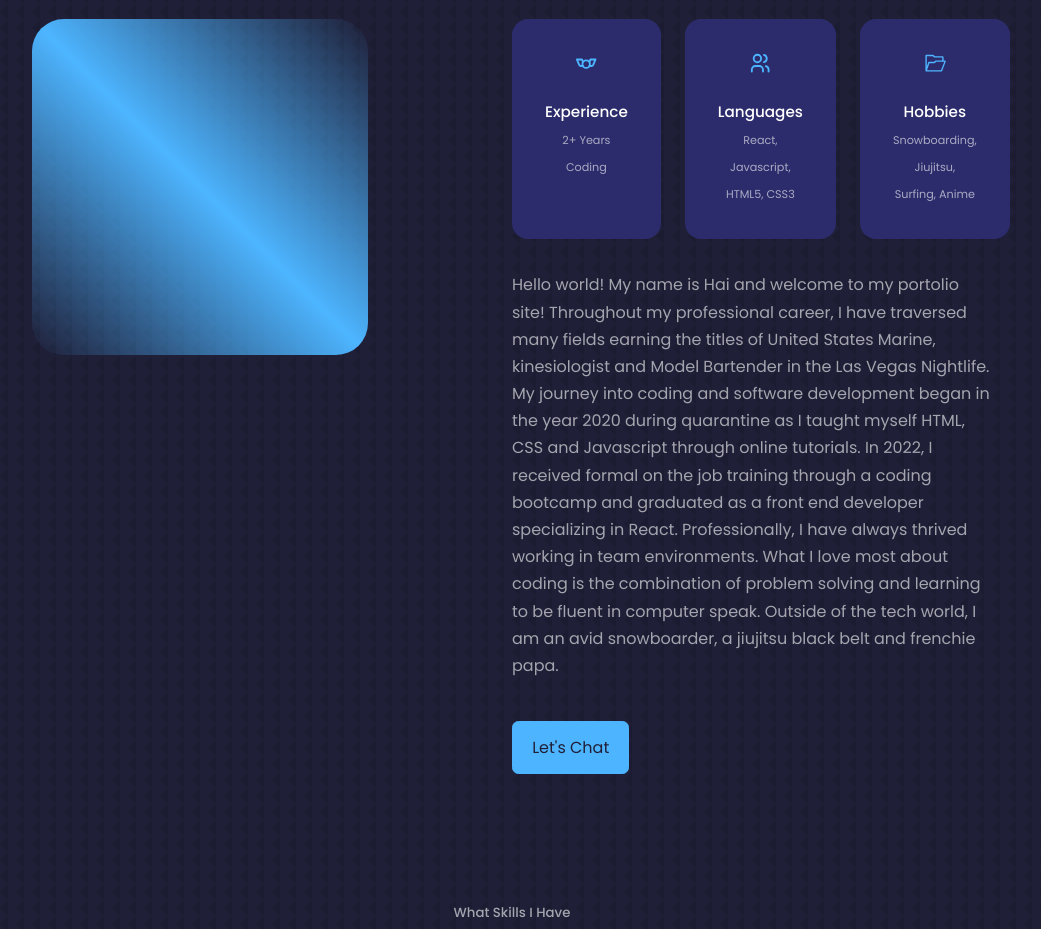
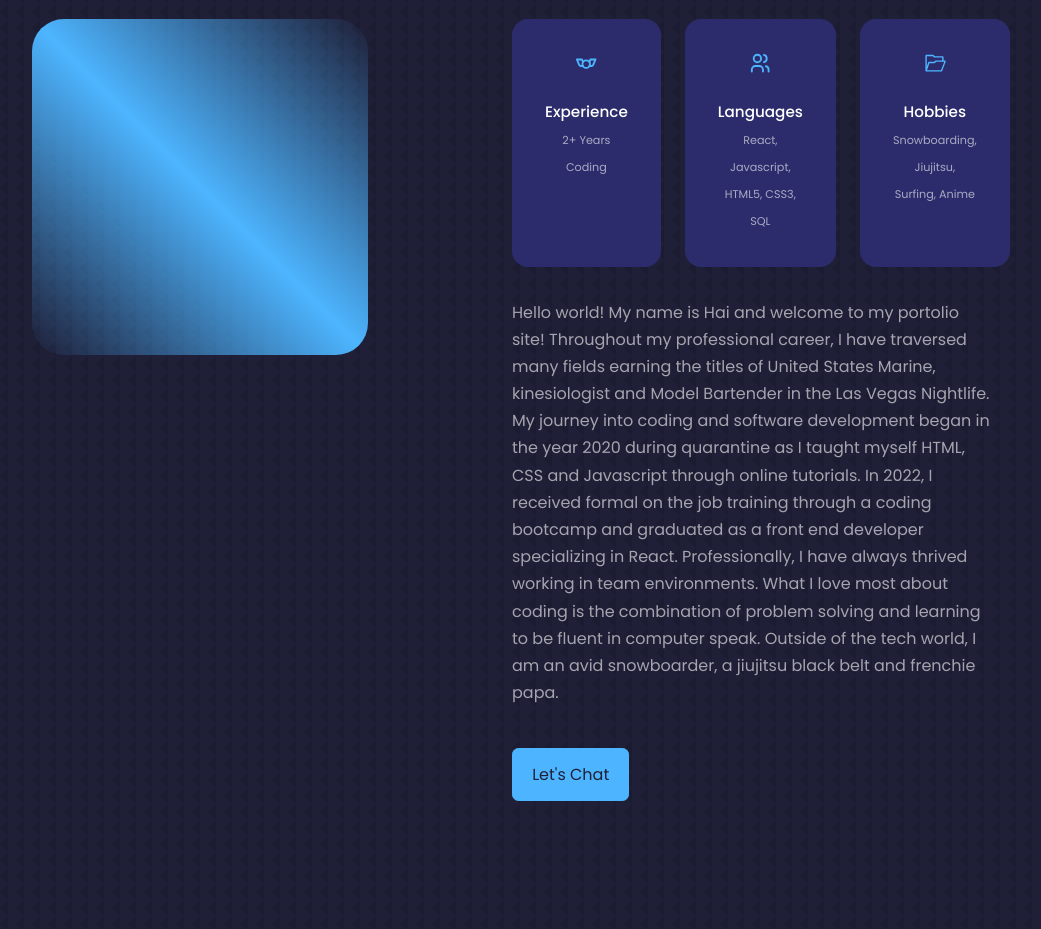
Before and after one commit to haijrshive/React-Portfolio-Website, a React (Create React App) app: page / in a window 1280 px wide. Shown: the part 1020-1949 px from the top of the page, without its empty margins (128-1169 px from the left). Built offline with nearby package versions, Linux system fonts and the light colour scheme.

Commit message:
languages

```diff
--- a/src/components/about/About.jsx
+++ b/src/components/about/About.jsx
@@ -28,7 +28,7 @@ const About = () => {
             <article className='about__card'>
               <TbUsers className='about__icon'/>
               <h5>Languages</h5>
-              <small>React, Javascript, HTML5, CSS3</small>
+              <small>React, Javascript, HTML5, CSS3, SQL</small>
             </article>
 
             <article className='about__card'>
```
